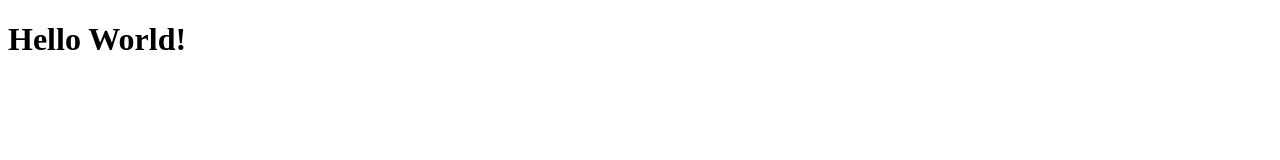
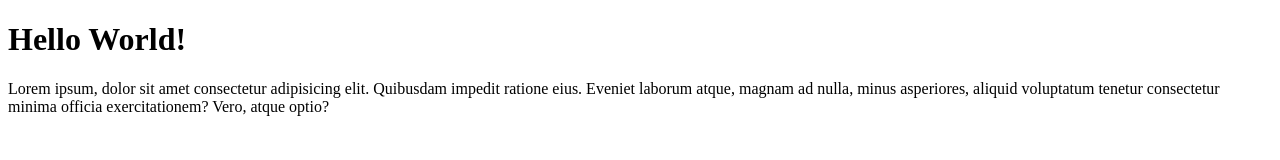
Before and after one commit to ramadhani-22/my-git-test, a plain HTML site: page index.html in a window 1280 px wide. Drawn offline with Linux system fonts and the light colour scheme.

Commit message:
menambahkan paragraf

```diff
--- a/index.html
+++ b/index.html
@@ -7,5 +7,8 @@
 </head>
 <body>
     <h1>Hello World!</h1>
+    <p>Lorem ipsum, dolor sit amet consectetur adipisicing elit. Quibusdam impedit ratione eius.
+        Eveniet laborum atque, magnam ad nulla, minus asperiores, aliquid voluptatum tenetur consectetur minima officia exercitationem?
+        Vero, atque optio?</p>
 </body>
 </html>
```
